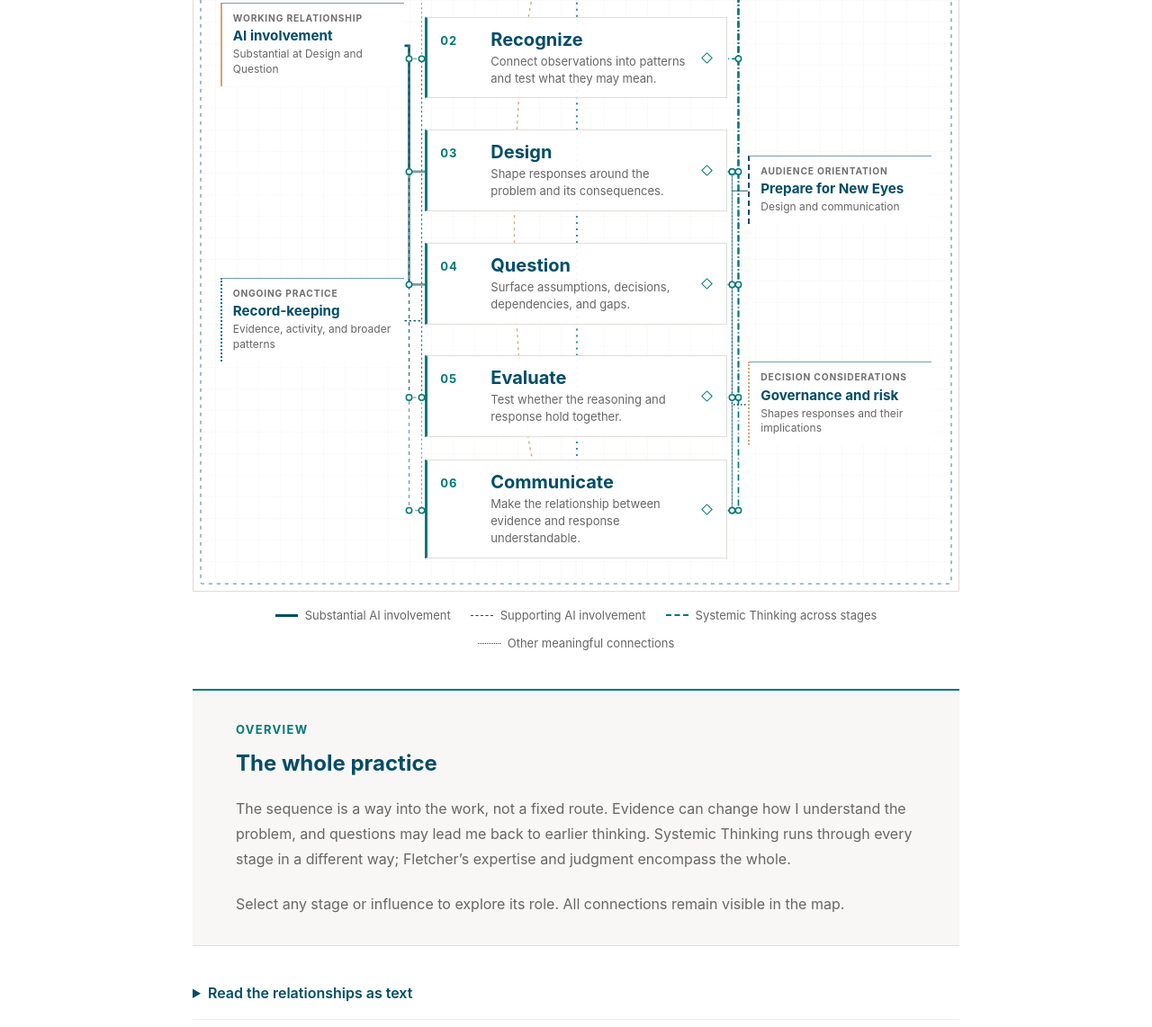
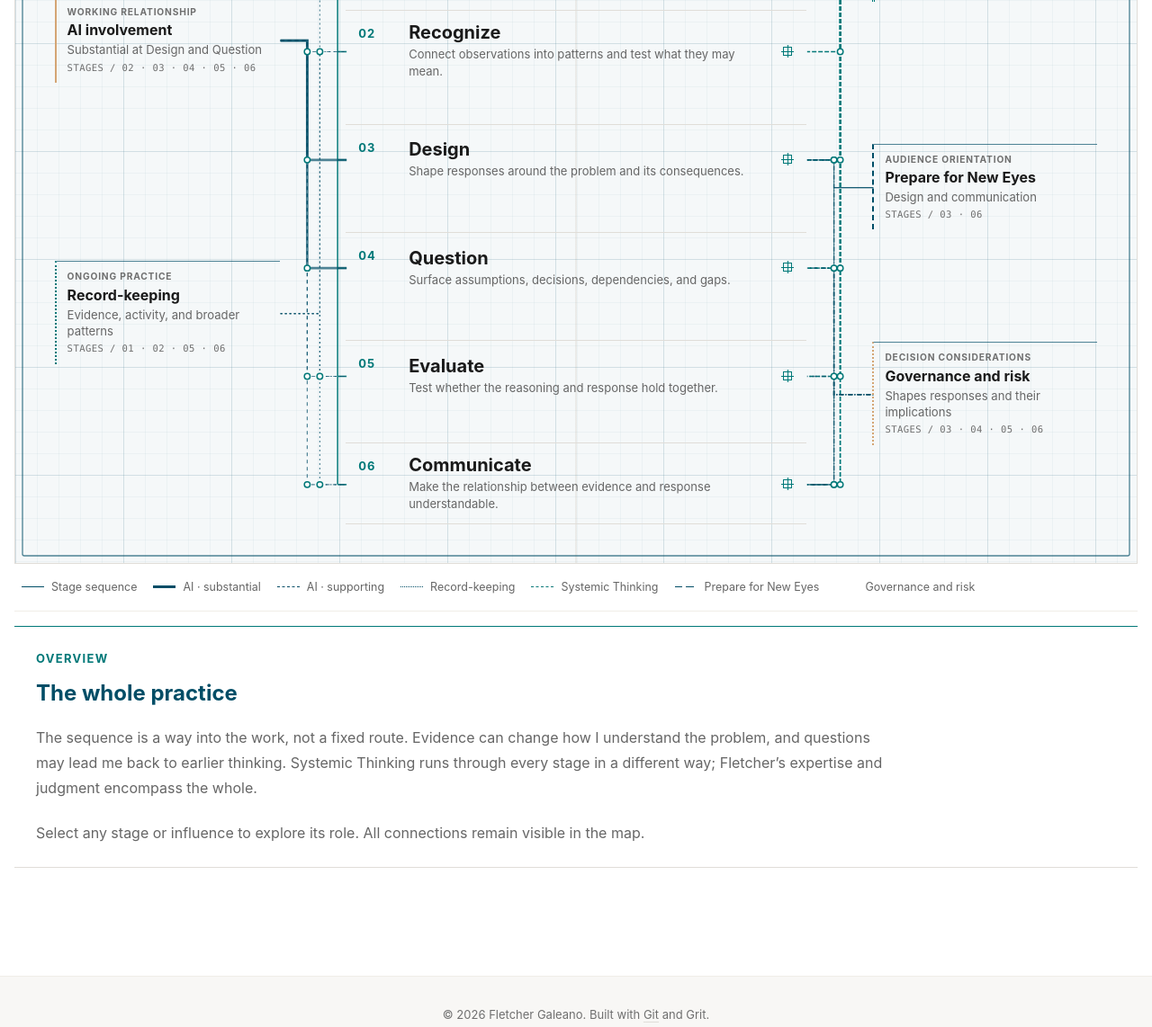
Before and after one commit to fdanilogamu/fletcherlite, a plain HTML site: page my-practice.html in a window 1280 px wide. Shown: the part 713-1855 px from the top of the page at 90% size. Drawn offline with Linux system fonts and the light colour scheme.

Commit message:
update the look of the map

```diff
--- a/my-practice.html
+++ b/my-practice.html
@@ -40,20 +40,24 @@
     <div class="practice-map-canvas" data-map-canvas>
       <svg class="practice-map-svg" data-map-svg viewBox="0 0 1200 900" preserveAspectRatio="none" role="img" aria-labelledby="map-svg-title map-svg-desc">
         <title id="map-svg-title">Connections in Fletcher's knowledge systems practice</title>
-        <desc id="map-svg-desc">Six stages run down the center. Anchors connect to the stages they influence. Systemic Thinking spans all stages, and Fletcher's role encompasses the complete map. The relationship list below gives the same information in text.</desc>
+        <desc id="map-svg-desc">The central narrative runs from Investigate through Recognize, Design, Question, Evaluate, and Communicate. A solid vertical line marks that approximate sequence. AI involvement connects to Recognize, Design, Question, Evaluate, and Communicate; its substantial connections are thicker. Record-keeping connects to Investigate, Recognize, Evaluate, and Communicate. Systemic Thinking spans all six stages. Prepare for New Eyes connects to Design and Communicate. Governance and risk connects to Design, Question, Evaluate, and Communicate. Fletcher's role is the outer boundary around the complete practice.</desc>
         <defs>
           <pattern id="map-grid" width="24" height="24" patternUnits="userSpaceOnUse">
             <path d="M 24 0 L 0 0 0 24" class="map-grid-line" fill="none" stroke-width="0.65" />
           </pattern>
+          <pattern id="map-major-grid" width="120" height="120" patternUnits="userSpaceOnUse">
+            <path d="M 120 0 L 0 0 0 120" class="map-grid-major-line" fill="none" stroke-width="0.9" />
+          </pattern>
         </defs>
-        <rect class="map-blueprint-grid" width="1200" height="900" fill="url(#map-grid)" />
+        <rect class="map-blueprint-grid map-blueprint-grid--fine" width="1200" height="900" fill="url(#map-grid)" />
+        <rect class="map-blueprint-grid map-blueprint-grid--major" width="1200" height="900" fill="url(#map-major-grid)" />
         <g class="map-boundary" data-map-boundary aria-hidden="true"><rect x="8" y="8" width="1184" height="884" rx="2" /></g>
         <g class="map-paths" data-map-paths aria-hidden="true">
-          <path class="map-sequence-path" d="M600 115 V785" />
+          <path class="map-sequence-path" d="M278 115 V785 M278 115 H300 M278 249 H300 M278 383 H300 M278 517 H300 M278 651 H300 M278 785 H300" />
           <path class="map-connection map-connection--systemic" data-connection="systemic" d="M1030 450 H900 M900 115 V785 M900 115 H760 M900 249 H760 M900 383 H760 M900 517 H760 M900 651 H760 M900 785 H760" />
           <path class="map-connection map-connection--substantial" data-connection="ai" d="M175 249 H420 V383 H480 M420 249 V517 H480" />
           <path class="map-connection map-connection--supporting" data-connection="ai" d="M420 249 H480 M420 651 H480 M420 785 H480" />
-          <path class="map-connection map-connection--record" data-connection="records" d="M175 383 H335 V115 H480 M335 383 H480 M335 651 H480 M335 785 H480" />
+          <path class="map-connection map-connection--records" data-connection="records" d="M175 383 H335 V115 H480 M335 383 H480 M335 651 H480 M335 785 H480" />
           <path class="map-connection map-connection--orientation" data-connection="new-eyes" d="M1025 450 H850 V383 H760 M850 450 V785 H760" />
           <path class="map-connection map-connection--governance" data-connection="governance" d="M1025 650 H820 V383 H760 M820 517 H760 M820 651 H760 M820 785 H760" />
         </g>
@@ -63,28 +67,28 @@
       <div class="map-fletcher-label"><button class="map-fletcher-control" type="button" data-select="fletcher" aria-pressed="false" aria-controls="map-detail">Fletcher's role</button><span>Professional judgment · expertise · ownership · integration</span></div>
 
       <div class="map-anchor map-anchor--ai" data-map-item="ai">
-        <button class="map-anchor-button" type="button" data-select="ai" aria-pressed="false" aria-controls="map-detail">
-          <span class="map-anchor-kind">Working relationship</span><span class="map-anchor-name">AI involvement</span><span class="map-anchor-note">Substantial at Design and Question</span>
+        <button class="map-anchor-button" type="button" data-select="ai" aria-label="AI involvement. Connected to Recognize, Design, Question, Evaluate, and Communicate." aria-pressed="false" aria-controls="map-detail">
+          <span class="map-anchor-kind">Working relationship</span><span class="map-anchor-name">AI involvement</span><span class="map-anchor-note">Substantial at Design and Question</span><span class="map-anchor-stages">STAGES / 02 · 03 · 04 · 05 · 06</span>
         </button>
       </div>
       <div class="map-anchor map-anchor--records" data-map-item="records">
-        <button class="map-anchor-button" type="button" data-select="records" aria-pressed="false" aria-controls="map-detail">
-          <span class="map-anchor-kind">Ongoing practice</span><span class="map-anchor-name">Record-keeping</span><span class="map-anchor-note">Evidence, activity, and broader patterns</span>
+        <button class="map-anchor-button" type="button" data-select="records" aria-label="Record-keeping. Connected to Investigate, Recognize, Evaluate, and Communicate." aria-pressed="false" aria-controls="map-detail">
+          <span class="map-anchor-kind">Ongoing practice</span><span class="map-anchor-name">Record-keeping</span><span class="map-anchor-note">Evidence, activity, and broader patterns</span><span class="map-anchor-stages">STAGES / 01 · 02 · 05 · 06</span>
         </button>
       </div>
       <div class="map-anchor map-anchor--systemic" data-map-item="systemic">
-        <button class="map-anchor-button" type="button" data-select="systemic" aria-pressed="false" aria-controls="map-detail">
-          <span class="map-anchor-kind">Way of understanding</span><span class="map-anchor-name">Systemic Thinking</span><span class="map-anchor-note">A different expression at every stage</span>
+        <button class="map-anchor-button" type="button" data-select="systemic" aria-label="Systemic Thinking. Connected to all six stages, with a different expression at each." aria-pressed="false" aria-controls="map-detail">
+          <span class="map-anchor-kind">Way of understanding</span><span class="map-anchor-name">Systemic Thinking</span><span class="map-anchor-note">A different expression at every stage</span><span class="map-anchor-stages">STAGES / 01 · 02 · 03 · 04 · 05 · 06</span>
         </button>
       </div>
       <div class="map-anchor map-anchor--new-eyes" data-map-item="new-eyes">
-        <button class="map-anchor-button" type="button" data-select="new-eyes" aria-pressed="false" aria-controls="map-detail">
-          <span class="map-anchor-kind">Audience orientation</span><span class="map-anchor-name">Prepare for New Eyes</span><span class="map-anchor-note">Design and communication</span>
+        <button class="map-anchor-button" type="button" data-select="new-eyes" aria-label="Prepare for New Eyes. Connected to Design and Communicate." aria-pressed="false" aria-controls="map-detail">
+          <span class="map-anchor-kind">Audience orientation</span><span class="map-anchor-name">Prepare for New Eyes</span><span class="map-anchor-note">Design and communication</span><span class="map-anchor-stages">STAGES / 03 · 06</span>
         </button>
       </div>
       <div class="map-anchor map-anchor--governance" data-map-item="governance">
-        <button class="map-anchor-button" type="button" data-select="governance" aria-pressed="false" aria-controls="map-detail">
-          <span class="map-anchor-kind">Decision considerations</span><span class="map-anchor-name">Governance and risk</span><span class="map-anchor-note">Shapes responses and their implications</span>
+        <button class="map-anchor-button" type="button" data-select="governance" aria-label="Governance and risk. Connected to Design, Question, Evaluate, and Communicate." aria-pressed="false" aria-controls="map-detail">
+          <span class="map-anchor-kind">Decision considerations</span><span class="map-anchor-name">Governance and risk</span><span class="map-anchor-note">Shapes responses and their implications</span><span class="map-anchor-stages">STAGES / 03 · 04 · 05 · 06</span>
         </button>
       </div>
 
@@ -110,11 +114,14 @@
       </ol>
     </div>
 
-    <div class="map-legend" aria-label="Relationship line legend">
-      <span><i class="map-legend-line map-legend-line--primary" aria-hidden="true"></i>Substantial AI involvement</span>
-      <span><i class="map-legend-line map-legend-line--support" aria-hidden="true"></i>Supporting AI involvement</span>
-      <span><i class="map-legend-line map-legend-line--systemic" aria-hidden="true"></i>Systemic Thinking across stages</span>
-      <span><i class="map-legend-line map-legend-line--other" aria-hidden="true"></i>Other meaningful connections</span>
+    <div class="map-legend" aria-label="Map line key">
+      <span><i class="map-legend-line map-legend-line--sequence" aria-hidden="true"></i>Stage sequence</span>
+      <span><i class="map-legend-line map-legend-line--primary" aria-hidden="true"></i>AI · substantial</span>
+      <span><i class="map-legend-line map-legend-line--support" aria-hidden="true"></i>AI · supporting</span>
+      <span><i class="map-legend-line map-legend-line--records" aria-hidden="true"></i>Record-keeping</span>
+      <span><i class="map-legend-line map-legend-line--systemic" aria-hidden="true"></i>Systemic Thinking</span>
+      <span><i class="map-legend-line map-legend-line--orientation" aria-hidden="true"></i>Prepare for New Eyes</span>
+      <span><i class="map-legend-line map-legend-line--governance" aria-hidden="true"></i>Governance and risk</span>
     </div>
 
     <div class="map-detail" id="map-detail" aria-labelledby="map-detail-title" aria-live="polite" aria-atomic="true">
@@ -122,18 +129,6 @@
       <h3 id="map-detail-title" data-detail-title>The whole practice</h3>
       <div class="map-detail-copy" data-detail-copy><p>The sequence is a way into the work, not a fixed route. Evidence can change how I understand the problem, and questions may lead me back to earlier thinking. Systemic Thinking runs through every stage in a different way; Fletcher's expertise and judgment encompass the whole.</p><p>Select any stage or influence to explore its role. All connections remain visible in the map.</p></div>
     </div>
-
-    <details class="map-relationships">
-      <summary>Read the relationships as text</summary>
-      <ul>
-        <li><strong>AI involvement:</strong> Recognize (supporting), Design (substantial), Question (substantial), Evaluate (supporting), Communicate (supporting).</li>
-        <li><strong>Record-keeping:</strong> Investigate, Recognize, Evaluate, Communicate.</li>
-        <li><strong>Systemic Thinking:</strong> All six stages, expressed differently at each.</li>
-        <li><strong>Prepare for New Eyes:</strong> Design, Communicate.</li>
-        <li><strong>Governance and risk:</strong> Design, Question, Evaluate, Communicate.</li>
-        <li><strong>Fletcher's role:</strong> Encompasses and integrates the entire system.</li>
-      </ul>
-    </details>
 
     <div class="map-content-fallback" data-map-fallback>
       <h3>Explore the practice</h3>
--- a/professional-practice-map.js
+++ b/professional-practice-map.js
@@ -161,9 +161,10 @@
     boundary.setAttribute('y', '8');
     boundary.setAttribute('width', String(Math.max(width - 16, 0)));
     boundary.setAttribute('height', String(Math.max(height - 16, 0)));
-    const gridRect = root.querySelector('.map-blueprint-grid');
-    gridRect.setAttribute('width', String(width));
-    gridRect.setAttribute('height', String(height));
+    root.querySelectorAll('.map-blueprint-grid').forEach((gridRect) => {
+      gridRect.setAttribute('width', String(width));
+      gridRect.setAttribute('height', String(height));
+    });
 
     const stageButtons = Object.fromEntries(stages.map((id) => [id, root.querySelector(`[data-select="${id}"]`)]));
     const anchorButtons = Object.fromEntries(Object.keys(anchors).filter((id) => id !== 'fletcher').map((id) => [id, root.querySelector(`[data-select="${id}"]`)]));
@@ -199,16 +200,28 @@
     pathLayer.querySelectorAll('[data-generated="true"], .map-connection:not([data-generated]), .map-sequence-path:not([data-generated])').forEach((path) => path.remove());
     junctionLayer.replaceChildren();
 
-    // Stage sequence and explicit iteration cue.
-    stages.slice(0, -1).forEach((id, index) => {
-      const next = stages[index + 1];
-      const path = document.createElementNS('http://www.w3.org/2000/svg', 'path');
-      path.setAttribute('class', 'map-sequence-path');
-      path.dataset.generated = 'true';
-      path.dataset.from = id;
-      path.dataset.to = next;
-      path.setAttribute('d', `M ${points[id].x} ${points[id].y} V ${points[next].y}`);
-      pathLayer.append(path);
+    // Keep the sequence rail outside the stage text, with a small leader to each stage.
+    const firstStageRect = stageButtons[stages[0]].getBoundingClientRect();
+    const railX = firstStageRect.left - canvasRect.left - 10;
+    stages.forEach((id, index) => {
+      const stageRect = stageButtons[id].getBoundingClientRect();
+      const stageLeft = stageRect.left - canvasRect.left;
+      const tick = document.createElementNS('http://www.w3.org/2000/svg', 'path');
+      tick.setAttribute('class', 'map-sequence-path');
+      tick.dataset.generated = 'true';
+      tick.dataset.stage = id;
+      tick.setAttribute('d', `M ${railX} ${points[id].y} H ${stageLeft}`);
+      pathLayer.append(tick);
+      if (index < stages.length - 1) {
+        const next = stages[index + 1];
+        const segment = document.createElementNS('http://www.w3.org/2000/svg', 'path');
+        segment.setAttribute('class', 'map-sequence-path');
+        segment.dataset.generated = 'true';
+        segment.dataset.from = id;
+        segment.dataset.to = next;
+        segment.setAttribute('d', `M ${railX} ${points[id].y} V ${points[next].y}`);
+        pathLayer.append(segment);
+      }
     });
 
     Object.entries(anchors).forEach(([id, anchor]) => {
@@ -220,13 +233,6 @@
       });
     });
 
-    // Iterative return cue: a small, non-directional loop beside the narrative spine.
-    const loop = document.createElementNS('http://www.w3.org/2000/svg', 'path');
-    loop.setAttribute('class', 'map-iteration-path');
-    loop.setAttribute('d', `M ${points.communicate.x - 14} ${points.communicate.y} C ${points.communicate.x - 88} ${points.communicate.y + 28}, ${points.investigate.x - 88} ${points.investigate.y - 28}, ${points.investigate.x - 14} ${points.investigate.y}`);
-    loop.setAttribute('data-iteration', 'true');
-    loop.dataset.generated = 'true';
-    pathLayer.append(loop);
   };
 
   const applySelection = (item) => {
@@ -254,7 +260,7 @@
     pathLayer.querySelectorAll('[data-from][data-to]').forEach((path) => {
       path.classList.toggle('is-related', isOverview || stageDetails[item] && (path.dataset.from === item || path.dataset.to === item) || item === 'fletcher');
     });
-    pathLayer.querySelectorAll('[data-iteration]').forEach((path) => path.classList.toggle('is-related', isOverview || item === 'fletcher'));
+    pathLayer.querySelectorAll('[data-stage]').forEach((path) => path.classList.toggle('is-related', isOverview || relatedStages.includes(path.dataset.stage) || item === 'fletcher'));
     setDetail(item || 'overview');
   };
 
--- a/styles.css
+++ b/styles.css
@@ -612,8 +612,12 @@ footer p a:focus-visible {
 /* Interactive professional-practice map */
 .practice-map-section {
   border-top: 0;
+  width: min(1440px, calc(100vw - 2rem));
+  max-width: none;
   padding: var(--space-2xl) 0 0;
   margin-top: var(--space-2xl);
+  margin-left: 50%;
+  transform: translateX(-50%);
 }
 
 .practice-map-link {
@@ -657,9 +661,8 @@ footer p a:focus-visible {
 }
 
 .practice-map {
-  --map-line: color-mix(in srgb, var(--primary) 54%, transparent);
-  --map-muted: color-mix(in srgb, var(--text-secondary) 70%, transparent);
-  max-width: 1160px;
+  --map-line: color-mix(in srgb, var(--primary) 68%, transparent);
+  max-width: none;
   margin: 0 auto;
   color: var(--text-primary);
 }
@@ -704,12 +707,12 @@ footer p a:focus-visible {
   position: relative;
   isolation: isolate;
   display: grid;
-  grid-template-columns: minmax(190px, 1fr) minmax(310px, 1.45fr) minmax(210px, 1fr);
-  min-height: 790px;
+  grid-template-columns: minmax(240px, 1fr) minmax(420px, 1.5fr) minmax(260px, 1fr);
+  min-height: 820px;
   padding: 68px 26px 28px;
   border: 1px solid var(--border);
-  background-color: var(--bg-primary);
-  background-image: linear-gradient(90deg, transparent 49.92%, var(--border-light) 50%, transparent 50.08%);
+  background-color: color-mix(in srgb, var(--primary) 4%, var(--bg-primary));
+  background-image: linear-gradient(90deg, transparent 49.92%, var(--border) 50%, transparent 50.08%);
   overflow: hidden;
 }
 
@@ -724,16 +727,21 @@ footer p a:focus-visible {
 }
 
 .map-grid-line {
-  stroke: var(--border-light);
-  opacity: 0.72;
+  stroke: var(--primary);
+  opacity: 0.12;
+}
+
+.map-grid-major-line {
+  stroke: var(--primary);
+  opacity: 0.23;
 }
 
 .map-boundary rect {
   fill: none;
   stroke: var(--primary);
   stroke-width: 1.35;
-  stroke-dasharray: 4 5;
-  opacity: 0.55;
+  stroke-dasharray: none;
+  opacity: 0.68;
   vector-effect: non-scaling-stroke;
 }
 
@@ -773,9 +781,9 @@ footer p a:focus-visible {
 
 .map-paths .map-sequence-path {
   stroke: var(--secondary);
-  stroke-width: 2;
-  stroke-dasharray: 2 5;
-  opacity: 0.8;
+  stroke-width: 1.6;
+  stroke-dasharray: none;
+  opacity: 0.92;
 }
 
 .map-paths .map-connection--substantial {
@@ -790,13 +798,12 @@ footer p a:focus-visible {
 .map-paths .map-connection--systemic {
   stroke: var(--secondary);
   stroke-width: 1.7;
-  stroke-dasharray: 7 3 1 3;
+  stroke-dasharray: 5 2;
 }
 
 .map-paths .map-connection--records { stroke-dasharray: 2 3; }
 .map-paths .map-connection--orientation { stroke-dasharray: 8 4; }
-.map-paths .map-connection--governance { stroke-dasharray: 1 3; stroke-width: 1.6; }
-.map-paths .map-iteration-path { stroke: var(--accent); stroke-width: 1.3; stroke-dasharray: 3 4; }
+.map-paths .map-connection--governance { stroke-dasharray: 1 2 5 2; stroke-width: 1.6; }
 
 .map-junctions circle {
   fill: var(--bg-primary);
@@ -842,10 +849,12 @@ footer p a:focus-visible {
   gap: var(--space-md);
   min-height: 78px;
   padding: 12px 14px;
-  border: 1px solid var(--border);
-  border-left: 3px solid var(--secondary);
-  background: color-mix(in srgb, var(--bg-primary) 94%, transparent);
+  border: 0;
+  border-top: 1px solid var(--border);
+  background: transparent;
 }
+
+.map-stage:last-child .map-stage-button { border-bottom: 1px solid var(--border); }
 
 .map-stage-number {
   align-self: start;
@@ -859,7 +868,7 @@ footer p a:focus-visible {
 .map-stage-copy { display: grid; gap: 3px; }
 
 .map-stage-title {
-  color: var(--primary);
+  color: var(--text-primary);
   font-size: var(--text-lg);
   font-weight: 650;
   line-height: 1.2;
@@ -872,11 +881,28 @@ footer p a:focus-visible {
 }
 
 .map-stage-mark {
-  width: 9px;
-  height: 9px;
+  position: relative;
+  width: 10px;
+  height: 10px;
   border: 1px solid var(--secondary);
-  background: var(--bg-primary);
-  transform: rotate(45deg);
+  background: transparent;
+}
+
+.map-stage-mark::before,
+.map-stage-mark::after {
+  content: '';
+  position: absolute;
+  background: var(--secondary);
+}
+
+.map-stage-mark::before { top: 4px; left: -3px; width: 14px; height: 1px; }
+.map-stage-mark::after { top: -3px; left: 4px; width: 1px; height: 14px; }
+
+.map-stage-button[aria-pressed="true"] .map-stage-title {
+  color: var(--primary);
+  text-decoration: underline;
+  text-decoration-thickness: 1px;
+  text-underline-offset: 4px;
 }
 
 .map-anchor {
@@ -897,7 +923,7 @@ footer p a:focus-visible {
   padding: 10px 12px;
   border: 0;
   border-top: 1px solid var(--map-line);
-  background: color-mix(in srgb, var(--bg-primary) 95%, transparent);
+  background: transparent;
 }
 
 .map-anchor--ai .map-anchor-button { border-left: 2px solid var(--accent); }
@@ -916,16 +942,24 @@ footer p a:focus-visible {
 }
 
 .map-anchor-name {
-  color: var(--primary);
-  font-size: 0.95rem;
+  color: var(--text-primary);
+  font-size: 1rem;
   font-weight: 650;
   line-height: 1.25;
 }
 
 .map-anchor-note {
   color: var(--text-secondary);
-  font-size: 0.75rem;
+  font-size: 0.82rem;
   line-height: 1.4;
+}
+
+.map-anchor-stages {
+  color: var(--text-tertiary);
+  font-family: Consolas, "Courier New", monospace;
+  font-size: 0.66rem;
+  letter-spacing: 0.04em;
+  line-height: 1.35;
 }
 
 .map-stage-button:hover,
@@ -933,49 +967,52 @@ footer p a:focus-visible {
 .map-stage-button[aria-pressed="true"],
 .map-anchor-button[aria-pressed="true"] {
   border-color: var(--secondary);
-  background: var(--bg-secondary);
+  background: color-mix(in srgb, var(--secondary) 5%, transparent);
 }
 
 .map-stage-button:focus-visible,
 .map-anchor-button:focus-visible,
-.practice-map-reset:focus-visible,
-.map-relationships summary:focus-visible {
+.practice-map-reset:focus-visible {
   outline: 3px solid var(--primary);
   outline-offset: 3px;
 }
 
 .practice-map.has-selection .map-stage:not(.is-related) .map-stage-button,
-.practice-map.has-selection .map-anchor:not(.is-related) .map-anchor-button { opacity: 0.48; }
+.practice-map.has-selection .map-anchor:not(.is-related) .map-anchor-button { opacity: 0.9; }
 
-.practice-map.has-selection .map-paths path:not(.is-related) { opacity: 0.17; }
+.practice-map.has-selection .map-paths path:not(.is-related) { opacity: 0.46; }
 .practice-map.has-selection .map-paths path.is-related { stroke-width: 3.2; opacity: 1; }
 .practice-map.has-selection .map-paths .map-connection--substantial.is-related { stroke-width: 4; }
 
 .map-legend {
   display: flex;
   flex-wrap: wrap;
-  justify-content: center;
-  gap: 10px 22px;
+  justify-content: flex-start;
+  gap: 8px 18px;
   padding: var(--space-md) var(--space-sm);
   color: var(--text-secondary);
-  font-size: var(--text-sm);
+  font-size: 0.78rem;
+  border-bottom: 1px solid var(--border-light);
 }
 
 .map-legend span { display: inline-flex; align-items: center; gap: 8px; }
 .map-legend-line { width: 25px; border-top: 1px solid var(--primary); }
+.map-legend-line--sequence { border-top-width: 1px; border-top-style: solid; }
 .map-legend-line--primary { border-top-width: 3px; }
-.map-legend-line--support { border-top-style: dashed; }
-.map-legend-line--systemic { border-top: 2px dashed var(--secondary); }
-.map-legend-line--other { border-top-style: dotted; }
+.map-legend-line--support { border-top: 1px dashed var(--primary); }
+.map-legend-line--systemic { border-top: 1px dashed var(--secondary); }
+.map-legend-line--records { border-top: 1px dotted var(--primary); }
+.map-legend-line--orientation { border-top: 1px dashed var(--primary); border-image: repeating-linear-gradient(90deg, var(--primary) 0 8px, transparent 8px 12px) 1; }
+.map-legend-line--governance { border-top: 1px solid transparent; background: repeating-linear-gradient(90deg, var(--accent) 0 1px, transparent 1px 3px, var(--accent) 3px 8px, transparent 8px 10px); }
 
 .map-detail {
-  max-width: 860px;
-  min-height: 220px;
-  margin: var(--space-lg) auto;
-  padding: var(--space-xl) clamp(1.25rem, 4vw, 3rem);
-  border-top: 2px solid var(--secondary);
+  max-width: 100%;
+  min-height: 180px;
+  margin: var(--space-md) 0 var(--space-lg);
+  padding: var(--space-lg) clamp(0.5rem, 2vw, 1.5rem);
+  border-top: 1px solid var(--secondary);
   border-bottom: 1px solid var(--border);
-  background: var(--bg-secondary);
+  background: transparent;
 }
 
 .map-detail h3 {
@@ -985,24 +1022,9 @@ footer p a:focus-visible {
 }
 
 .map-detail-copy p:last-child { margin-bottom: 0 !important; }
+.map-detail-copy { max-width: 960px; }
 .map-detail-copy p { font-size: 16px !important; }
 .map-detail-copy em { color: var(--text-primary); }
-
-.map-relationships {
-  max-width: 860px;
-  margin: var(--space-lg) auto;
-  border-bottom: 1px solid var(--border-light);
-}
-
-.map-relationships summary {
-  padding: var(--space-md) 0;
-  color: var(--primary);
-  cursor: pointer;
-  font-weight: 600;
-}
-
-.map-relationships ul { padding: 0 0 var(--space-md) var(--space-xl); }
-.map-relationships li { margin: 0 0 var(--space-sm); color: var(--text-secondary); font-size: var(--text-sm); }
 
 .map-content-fallback { display: none; }
 .practice-map:not(.is-enhanced) .map-detail { display: none; }
@@ -1065,6 +1087,7 @@ footer p a:focus-visible {
   .map-anchor-kind { grid-column: 1; grid-row: 1; }
   .map-anchor-name { grid-column: 1; grid-row: 2; }
   .map-anchor-note { grid-column: 2; grid-row: 1 / span 2; }
+  .map-anchor-stages { grid-column: 1 / -1; grid-row: 3; }
   .map-stages {
     display: grid;
     grid-template-rows: none;
@@ -1077,10 +1100,6 @@ footer p a:focus-visible {
   .map-stage { min-height: 92px; }
   .map-stage-button { min-height: 76px; }
   .map-legend { justify-content: flex-start; padding-inline: 0; font-size: 0.75rem; }
-  .map-relationships { display: block; }
-  .map-relationships summary { display: none; }
-  .map-relationships:not([open]) > ul { display: grid; }
-  .map-relationships ul { display: grid; grid-template-columns: 1fr; padding: var(--space-md) 0; }
   .practice-map:not(.is-enhanced) .map-fallback-grid { grid-template-columns: 1fr; }
 }
 
```
